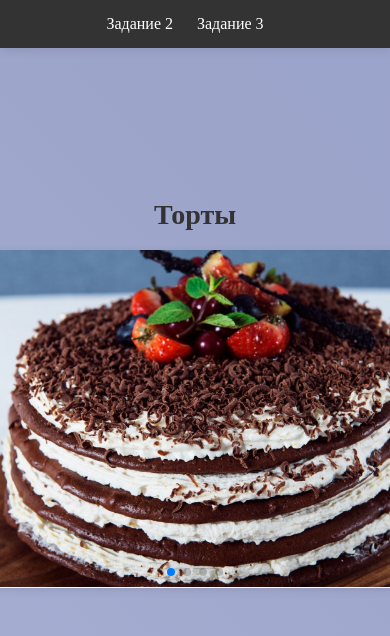
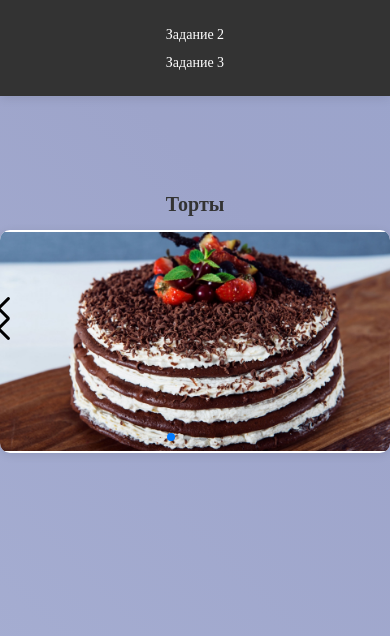
Before and after one commit to Dannke/-------JS---Git, a plain HTML site: page Task 2/index.html in a window 390 px wide. Drawn offline with nearby package versions, Linux system fonts and the light colour scheme.

Commit message:
modified:   styles/style.css

```diff
--- a/styles/style.css
+++ b/styles/style.css
@@ -142,7 +142,6 @@ button:hover {
     background-color: #696969;
 }
 
-
 #result {
     margin-top: 20px;
     font-size: 19.5px;
@@ -157,3 +156,49 @@ form * {
 input:invalid, select:invalid {
     border-color: #e74c3c;
 }
+
+@media (max-width: 768px) {
+    .swiper-container {
+        max-width: 100%;
+        height: auto;
+    }
+
+    .swiper-slide img {
+        height: auto;
+    }
+
+    h1 {
+        font-size: 24px;
+    }
+
+    .navbar ul li {
+        margin-right: 10px;
+    }
+
+    .navbar ul li a {
+        font-size: 14px;
+    }
+
+    .swiper-button-next,
+    .swiper-button-prev {
+        right: -20px;
+        left: -20px;
+    }
+}
+
+@media (max-width: 480px) {
+    .navbar ul li {
+        display: block;
+        margin: 10px 0;
+    }
+
+    .swiper-button-next,
+    .swiper-button-prev {
+        right: -15px;
+        left: -15px;
+    }
+
+    h1 {
+        font-size: 20px;
+    }
+}
```
Also changed, not shown: 2 other files.
